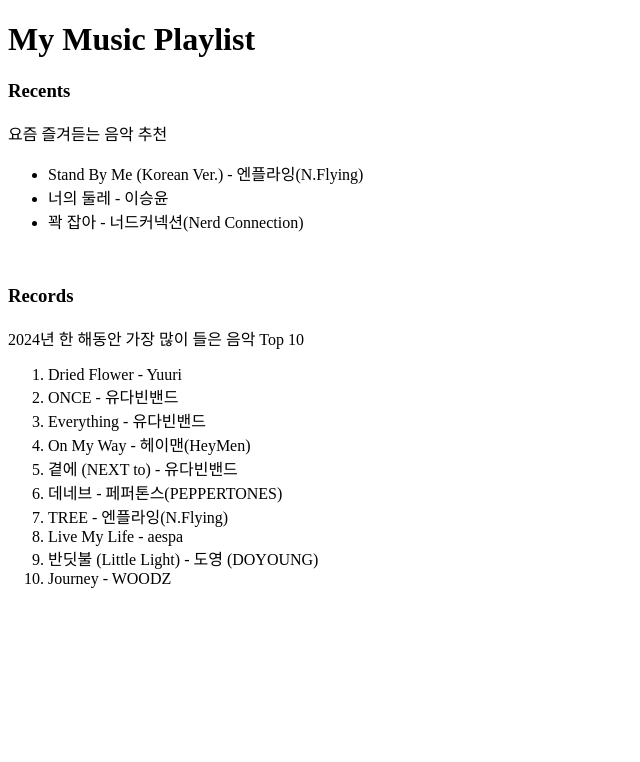
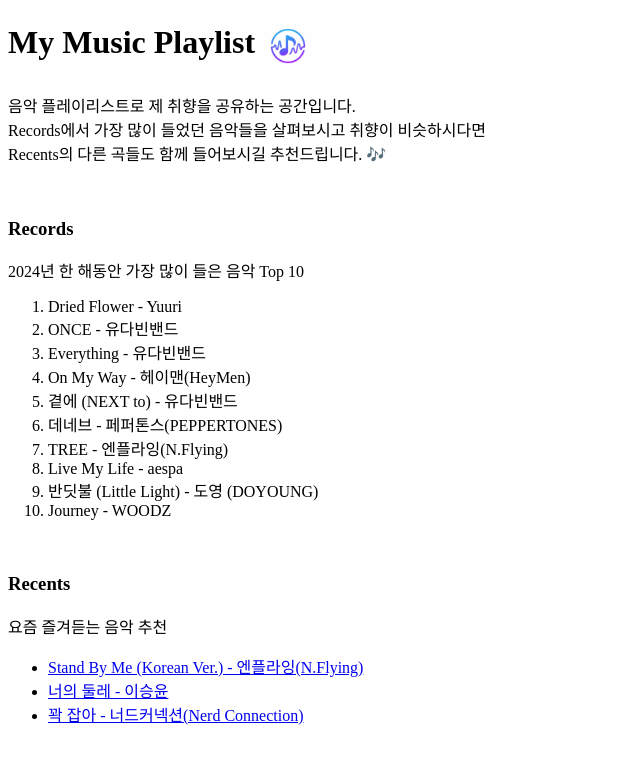
Before and after one commit to yoonseo17/MyPlaylist, a plain HTML site: page index.html in a window 1280 px wide. Shown: the whole page, without its empty margins (0-640 px from the left). Drawn offline with Linux system fonts and the light colour scheme.

Commit message:
Update index.html
Add introduction message, logo image and youtube links.

```diff
--- a/index.html
+++ b/index.html
@@ -2,14 +2,14 @@
 <html>
 <body>
 
-<h1>My Music Playlist</h1>
-<h3>Recents</h3>
-<p>요즘 즐겨듣는 음악 추천</p>
-<ul>
-  <li>Stand By Me (Korean Ver.) - 엔플라잉(N.Flying)</li>
-  <li>너의 둘레 - 이승윤</li>
-  <li>꽉 잡아 - 너드커넥션(Nerd Connection)</li>
-</ul>
+<h1>
+  My Music Playlist
+  <img src="myplaylist_logo.png" alt="My Playlist Logo" width="50" style="vertical-align: middle">
+</h1>
+
+<p>음악 플레이리스트로 제 취향을 공유하는 공간입니다.<br>
+Records에서 가장 많이 들었던 음악들을 살펴보시고 취향이 비슷하시다면<br>
+Recents의 다른 곡들도 함께 들어보시길 추천드립니다. 🎶</p>
 <br>
 
 <h3>Records</h3>
@@ -26,6 +26,15 @@
   <li>반딧불 (Little Light) - 도영 (DOYOUNG)</li>
   <li>Journey - WOODZ</li>
 </ol>
+<br>
+
+<h3>Recents</h3>
+<p>요즘 즐겨듣는 음악 추천</p>
+<ul>
+  <li><a href="https://www.youtube.com/watch?v=1kAOtMIuKs0&list=OLAK5uy_k5rQU3kDGalLCxUMKxxx0r1Uj40CBVMlk&index=12">Stand By Me (Korean Ver.) - 엔플라잉(N.Flying)</a></li>
+  <li><a href="https://www.youtube.com/watch?v=MDlppvrgxig&list=RDMDlppvrgxig&start_radio=1">너의 둘레 - 이승윤</a></li>
+  <li><a href="https://www.youtube.com/watch?v=iQB4dIFAUn8&list=RDiQB4dIFAUn8&start_radio=1">꽉 잡아 - 너드커넥션(Nerd Connection)</a></li>
+</ul>
 
 </body>
 </html>
```
